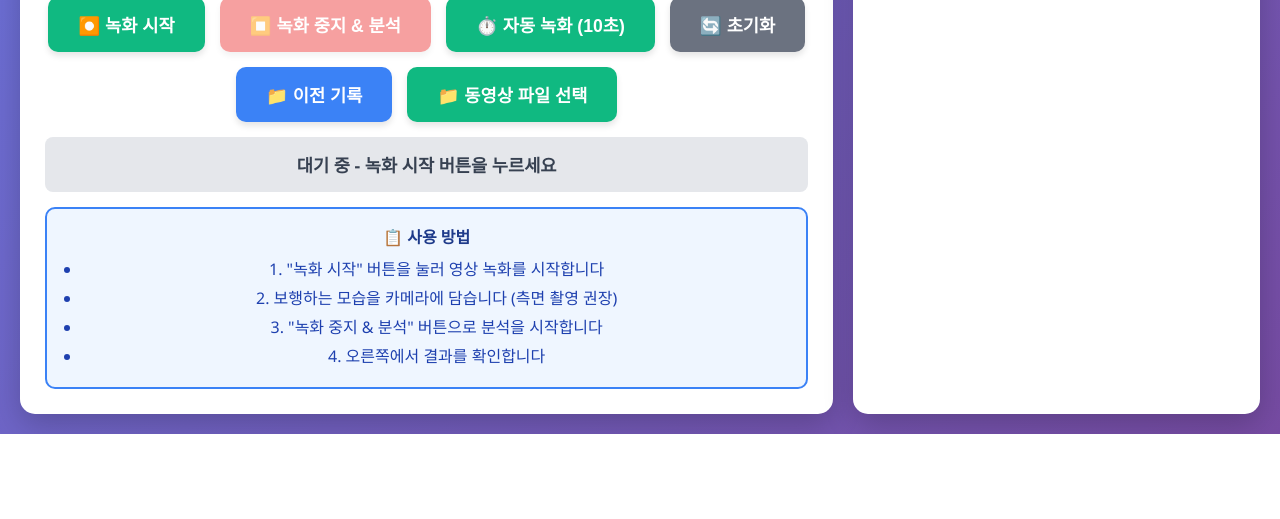
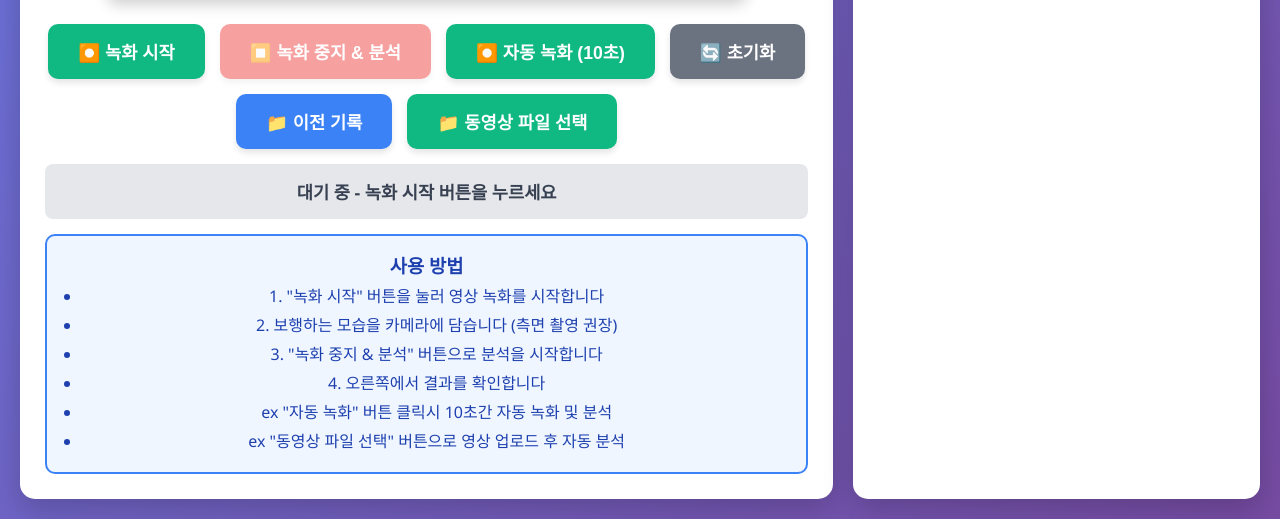
Before and after one commit to computer-Vision-capston/Gait-analysis-flask-test, a Flask app: page / in a window 1280 px wide. Shown: the part 840-1359 px from the top of the page. Before the commit the page ends 1274 px from the top, so only its background shows below. Run offline with Flask 3, Linux system fonts and the light colour scheme.

Commit message:
디자인 일부 수정

```diff
--- a/app.py
+++ b/app.py
@@ -875,10 +875,10 @@ def trigger_auto_recording():
 
 if __name__ == '__main__':
     print("\n" + "="*60)
-    print("🚀 보행 분석 시스템 시작")
+    print("보행 분석 시스템 시작")
     print("="*60)
-    print(f"\n📁 녹화 폴더: {RECORDINGS_FOLDER}")
-    print(f"📁 결과 폴더: {RESULTS_FOLDER}")
-    print("\n📱 브라우저에서 http://localhost:5000 접속\n")
+    print(f"\n녹화 폴더: {RECORDINGS_FOLDER}")
+    print(f"결과 폴더: {RESULTS_FOLDER}")
+    print("\n브라우저에서 http://localhost:5000 접속\n")
 
     app.run(debug=True, host='0.0.0.0', port=5000, threaded=True)
--- a/static/js/history.js
+++ b/static/js/history.js
@@ -185,7 +185,7 @@ function displayDetail(record, docId) {
 
     let html = `
         <div class="detail-section">
-            <h3>🎹 분석 영상</h3>
+            <h3>분석 영상</h3>
             <video controls width="100%" style="max-width: 640px; border-radius: 10px;">
                 <source src="${record.analyzed_video_url || ''}" type="video/mp4">
                 브라우저가 비디오를 지원하지 않습니다.
@@ -193,7 +193,7 @@ function displayDetail(record, docId) {
         </div>
 
         <div class="detail-section">
-            <h3>📊 분석 결과</h3>
+            <h3>분석 결과</h3>
             <div class="result-item">
                 <div class="result-detail">
                     <strong>분석 시각:</strong>
@@ -260,7 +260,7 @@ function displayDetail(record, docId) {
         </div>
 
         <div class="detail-section">
-            <h3>🔗 다운로드</h3>
+            <h3>다운로드</h3>
             <div class="download-links">
                 <a href="${record.original_video_url || '#'}" target="_blank" class="btn-download" ${!record.original_video_url ? 'style="pointer-events:none;opacity:0.5"' : ''}>
                     📥 원본 영상
--- a/templates/history.html
+++ b/templates/history.html
@@ -10,7 +10,7 @@
 <body>
     <div class="container">
         <header>
-            <h1>📁 분석 기록</h1>
+            <h1>분석 기록</h1>
             <p>Gait Analysis History</p>
         </header>
 
@@ -30,7 +30,7 @@
             <!-- 필터 버튼 -->
             <div class="filter-section">
                 <button class="filter-btn active" onclick="filterHistory('all')">
-                    📊 전체
+                    전체
                 </button>
                 <button class="filter-btn" onclick="filterHistory('fall')">
                     🔴 낙상
@@ -56,7 +56,7 @@
         <div id="detail-modal" class="modal">
             <div class="modal-content modal-large">
                 <div class="modal-header">
-                    <h2>📊 상세 분석 결과</h2>
+                    <h2>상세 분석 결과</h2>
                     <span class="close" onclick="closeDetail()">&times;</span>
                 </div>
 
--- a/templates/index.html
+++ b/templates/index.html
@@ -20,14 +20,15 @@
 <body>
     <div class="container">
         <header>
-            <h1>🚶 보행 분석 시스템</h1>
+            <h1>보행 분석 시스템</h1>
+            <h3>휴먼 픽처 (Human Picture)</h3>
             <p>Gait Analysis Pipeline with Fall Detection</p>
         </header>
 
         <div class="main-content">
             <!-- 왼쪽: 비디오 및 컨트롤 -->
             <div class="card video-section">
-                <h2>📹 실시간 카메라</h2>
+                <h2>실시간 카메라</h2>
                 <div class="camera-selector">
                     <div class="camera-select-row">
                         <label for="camera-source">카메라 선택:</label>
@@ -54,7 +55,7 @@
                         ⏹️ 녹화 중지 & 분석
                     </button>
                     <button class="btn btn-start" id="btn-auto" onclick="startAutoRecording()">
-                        ⏱️ 자동 녹화 (10초)
+                        ⏺️ 자동 녹화 (10초)
                     </button>
                     <button class="btn btn-reset" id="btn-reset" onclick="resetSystem()">
                         🔄 초기화
@@ -73,19 +74,21 @@
                 </div>
 
                 <div class="info-box">
-                    <h4>📋 사용 방법</h4>
+                    <h3>사용 방법</h3>
                     <ul>
                         <li>1. "녹화 시작" 버튼을 눌러 영상 녹화를 시작합니다</li>
                         <li>2. 보행하는 모습을 카메라에 담습니다 (측면 촬영 권장)</li>
                         <li>3. "녹화 중지 & 분석" 버튼으로 분석을 시작합니다</li>
                         <li>4. 오른쪽에서 결과를 확인합니다</li>
+                        <li>ex "자동 녹화" 버튼 클릭시 10초간 자동 녹화 및 분석</li>
+                        <li>ex "동영상 파일 선택" 버튼으로 영상 업로드 후 자동 분석</li>
                     </ul>
                 </div>
             </div>
 
             <!-- 오른쪽: 결과 표시 -->
             <div class="card result-section">
-                <h2>📊 분석 결과</h2>
+                <h2>분석 결과</h2>
 
                 <div id="result-waiting" class="result-content show">
                     <p style="text-align: center; color: #6b7280; margin-top: 50px;">
```
